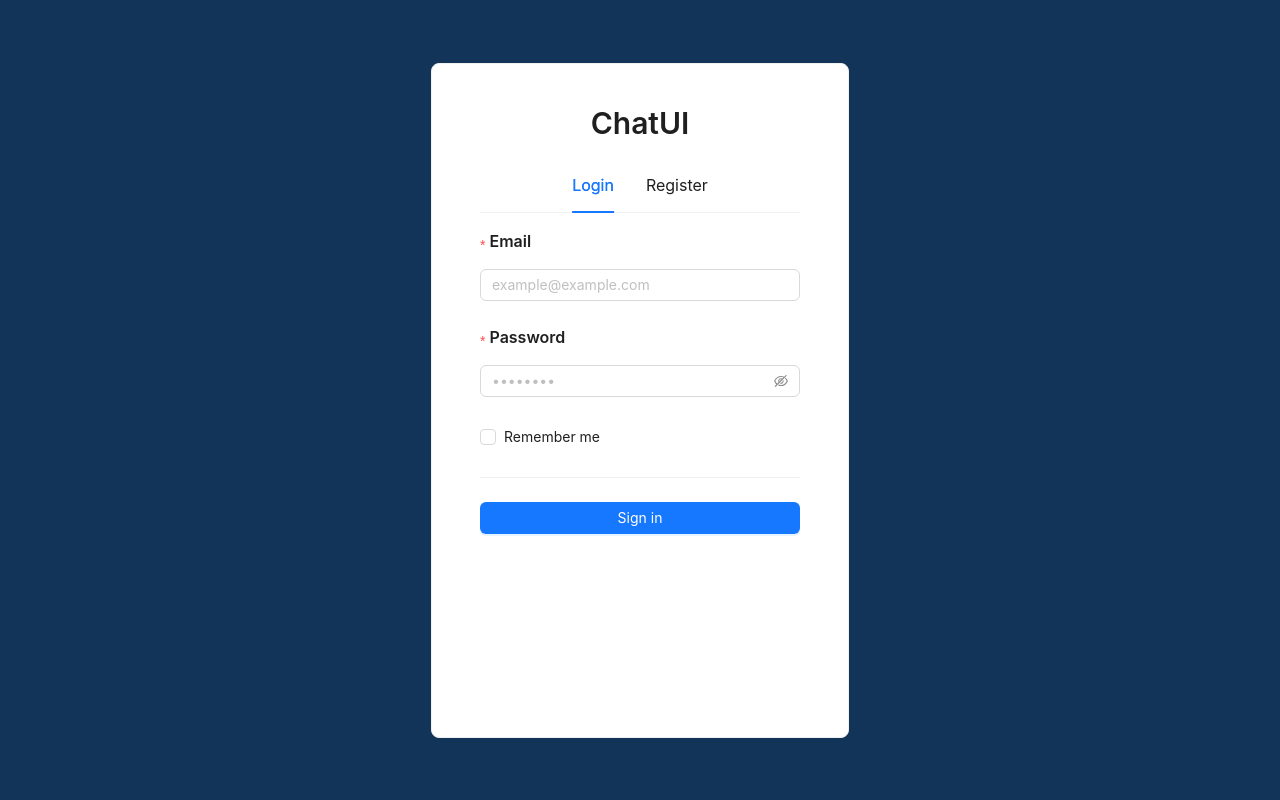
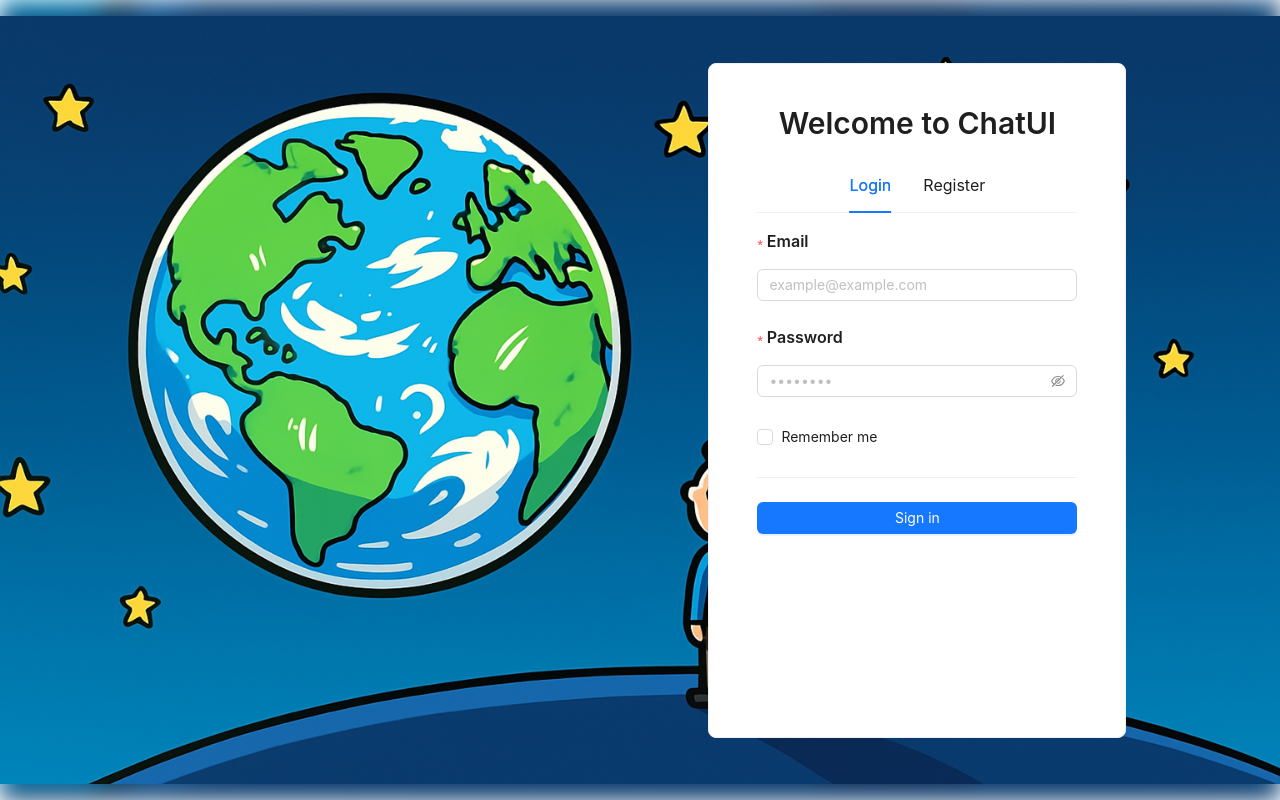
Before and after one commit to fewark/1724_web, a React (Vite) app in the folder frontend/: page / in a window 1280 px wide. Built offline with nearby package versions, Linux system fonts and the light colour scheme.

Commit message:
feat: Enhance welcome screen with background image and updated title

```diff
--- a/frontend/src/pages/Welcome.jsx
+++ b/frontend/src/pages/Welcome.jsx
@@ -217,11 +217,35 @@ const Welcome = () => {
     return (
         <div
             style={{
+                position: "relative",
+                height: "100vh",
+                overflow: "hidden",
+            }}
+        >
+            <div
+                style={{
+                    background: 'url("/launch-screen.png")',
+                    backgroundPosition: "center",
+                    backgroundRepeat: "repeat",
+                    backgroundSize: "100% auto",
+                    filter: "blur(12px)",
+                    inset: 0,
+                    position: "absolute",
+                    zIndex: 0,
+                }}/>
+            <div
+                style={{
                     alignItems: "center",
-                background: "#123458",
+                    background: 'url("/launch-screen.png")',
+                    backgroundPosition: "center",
+                    backgroundRepeat: "no-repeat",
+                    backgroundSize: "100% auto",
                     display: "flex",
                     height: "100vh",
-                justifyContent: "center",
+                    justifyContent: "end",
+                    paddingInline: "12vw",
+                    position: "relative",
+                    zIndex: 1,
                 }}
             >
                 <Card
@@ -234,7 +258,7 @@ const Welcome = () => {
                         level={2}
                         style={{justifySelf: "center"}}
                     >
-                    ChatUI
+                        Welcome to ChatUI
                     </Typography.Title>
 
                     <Tabs
@@ -254,6 +278,8 @@ const Welcome = () => {
                         }]}/>
                 </Card>
             </div>
+
+        </div>
     );
 };
 
```
Also changed, not shown: frontend/public/launch-screen.png (added). Lines whose indentation alone changed are shown as unchanged.
